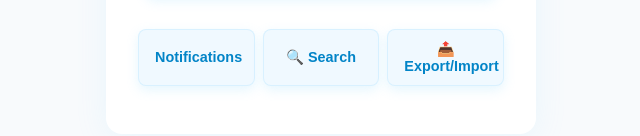
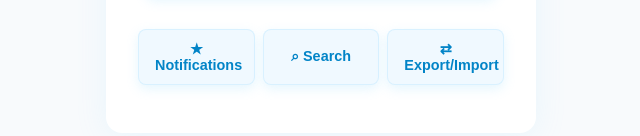
Before and after one commit to codedbymari/medication-log, a plain HTML site: page index.html in a window 1280 px wide. Shown: the part 491-627 px from the top of the page, without its empty margins (319-959 px from the left). Drawn offline with Linux system fonts and the light colour scheme.

Commit message:
Update index.html

```diff
--- a/index.html
+++ b/index.html
@@ -60,12 +60,11 @@
       </div>
 
       <!-- Feature Tabs (Hidden sections) -->
-      <div class="feature-tabs">
-        <button class="tab-button" data-tab="notifications"> Notifications</button>
-        <button class="tab-button" data-tab="search">🔍 Search</button>
-        <button class="tab-button" data-tab="export">📤 Export/Import</button>
-      </div>
-
+  <div class="feature-tabs">
+  <button class="tab-button" data-tab="notifications">★ Notifications</button>
+  <button class="tab-button" data-tab="search">⌕ Search</button>
+  <button class="tab-button" data-tab="export">⇄ Export/Import</button>
+</div>
       <!-- Notification Panel (Hidden by default) -->
       <div id="notification-panel" class="feature-panel" data-panel="notifications" style="display:none;">
         <div id="notification-setup" class="notification-banner">
```
